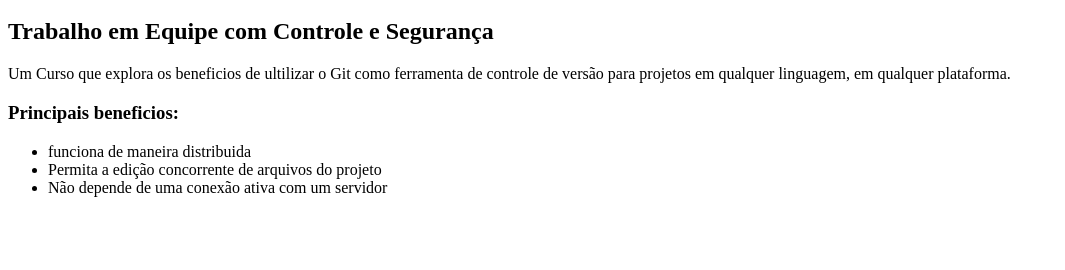
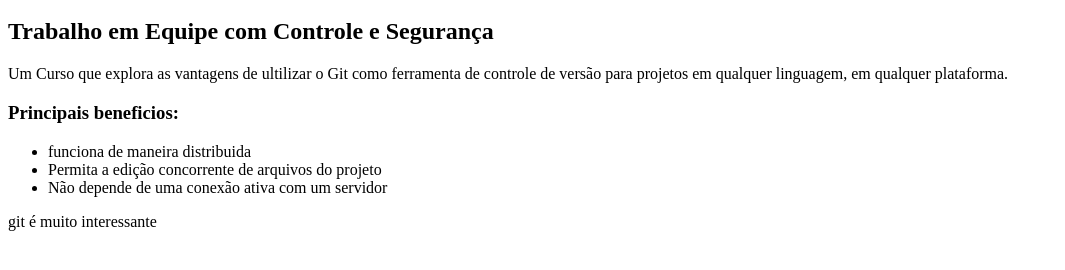
Before and after one commit to marcoavfcc01121979/curso-git-alura, a plain HTML site: page index.html in a window 1280 px wide. Shown: the part 48-318 px from the top of the page, without its empty margins (0-1065 px from the left). Drawn offline with Linux system fonts and the light colour scheme.

Commit message:
Incrementando o corpo da pagina

```diff
--- a/index.html
+++ b/index.html
@@ -5,7 +5,7 @@
 	<body>
 		<h1>Git</h1>
 		<h2>Trabalho em Equipe com Controle e Segurança</h2>
-		<p>Um Curso que explora os beneficios de ultilizar o Git como ferramenta de controle de versão para projetos em qualquer linguagem, em qualquer plataforma.</p>
+		<p>Um Curso que explora as vantagens de ultilizar o Git como ferramenta de controle de versão para projetos em qualquer linguagem, em qualquer plataforma.</p>
 
 		<h3>Principais beneficios:</h3>
 		<ul>
@@ -13,6 +13,6 @@
 			<li>Permita a edição concorrente de arquivos do projeto</li>
 			<li>Não depende de uma conexão ativa com um servidor</li>
 		</ul>
-
+		<p>git é muito interessante</p>
 	</body>
 </html>
```
